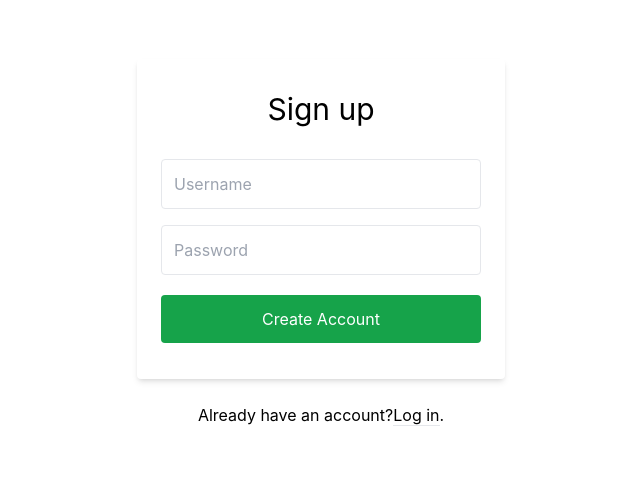
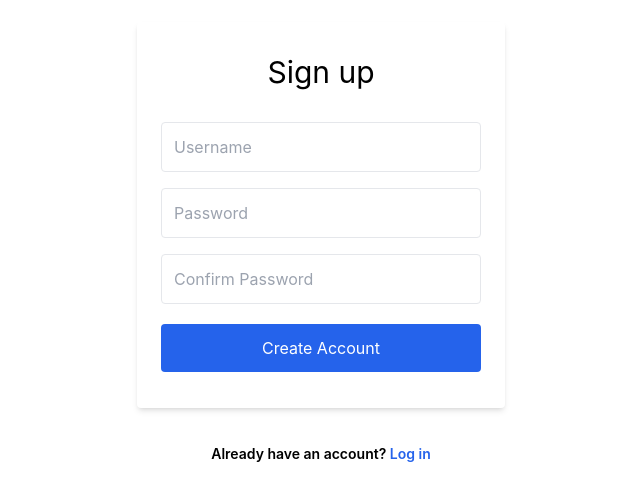
Before and after one commit to MuhammedSarajlic/Inventory-management-system, a React (Create React App) app in the folder client/: page /register in a window 1280 px wide. Shown: the part 157-658 px from the top of the page, without its empty margins (319-959 px from the left). Built offline with nearby package versions, Linux system fonts and the light colour scheme.

Commit message:
Feat: Register
-Add confirm password input field
-Check for errors and display them
-Navigate to login after successfully registering

```diff
--- a/client/src/Pages/Register.jsx
+++ b/client/src/Pages/Register.jsx
@@ -1,25 +1,36 @@
 import React from "react";
 import { useState } from "react";
-import { Link } from "react-router-dom";
+import { Link, useNavigate } from "react-router-dom";
 import { postData } from "../Utils/api";
 
-const Register = () => {
-  const [userData, setUserData] = useState({
+const initialState = {
   username: "",
   password: "",
-  });
+  confirm_password: "",
+};
+
+const Register = () => {
+  const navigate = useNavigate();
+  const [error, setError] = useState("");
+  const [userData, setUserData] = useState(initialState);
 
   const handleChange = (e) => {
     setUserData((prev) => ({ ...prev, [e.target.name]: e.target.value }));
   };
 
   const handleRegister = () => {
-    postData("/api/add-user", userData);
+    setError("");
+    postData("/api/add-user", userData)
+      .then(() => {
+        setUserData(initialState);
+        navigate("/login");
+      })
+      .catch((error) => setError(error.response.data.error));
   };
 
   return (
     <>
-      <div className="bg-grey-lighter min-h-screen flex flex-col">
+      <div className="min-h-screen flex flex-col">
         <div className="container max-w-sm mx-auto flex-1 flex flex-col items-center justify-center px-2">
           <div className="bg-white px-6 py-8 rounded shadow-md text-black w-full">
             <h1 className="mb-8 text-3xl text-center">Sign up</h1>
@@ -38,31 +49,36 @@ const Register = () => {
               placeholder="Password"
               onChange={handleChange}
             />
-            {/* <input
+            <input
               type="password"
               className="block border border-grey-light w-full p-3 rounded mb-4"
               name="confirm_password"
               placeholder="Confirm Password"
-            /> */}
+              onChange={handleChange}
+            />
+            <div className="mb-4">
+              <p className="text-red-500 text-lg">{error}</p>
+            </div>
 
             <button
               onClick={handleRegister}
               type="submit"
-              className="w-full text-center py-3 rounded bg-green-600 text-white hover:bg-green-700 focus:outline-none my-1"
+              className="w-full text-center py-3 rounded bg-blue-600 text-white hover:bg-blue-700 focus:outline-none my-1"
             >
               Create Account
             </button>
           </div>
 
           <div className="text-grey-dark mt-6">
-            Already have an account?
+            <p className="text-sm font-semibold mt-2 pt-1 mb-0">
+              Already have an account?{" "}
               <Link
-              className="no-underline border-b border-blue text-blue"
                 to="/login"
+                className="text-blue-600 hover:text-blue-600 focus:text-blue-600 transition duration-200 ease-in-out"
               >
                 Log in
               </Link>
-            .
+            </p>
           </div>
         </div>
       </div>
```
Also changed, not shown: 1 other file (tests, documents, lock files or other folders). Lines whose indentation alone changed are shown as unchanged.
